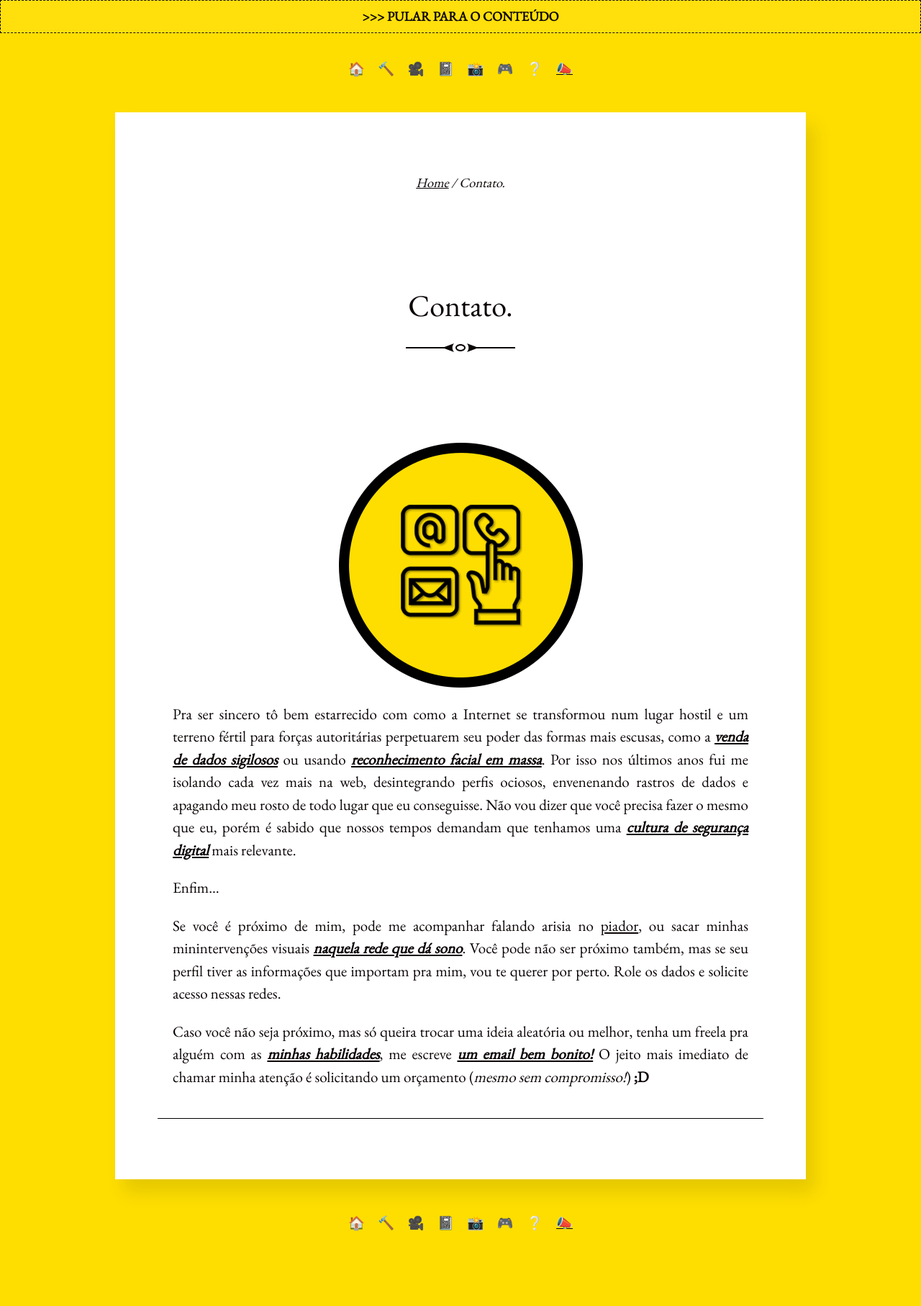
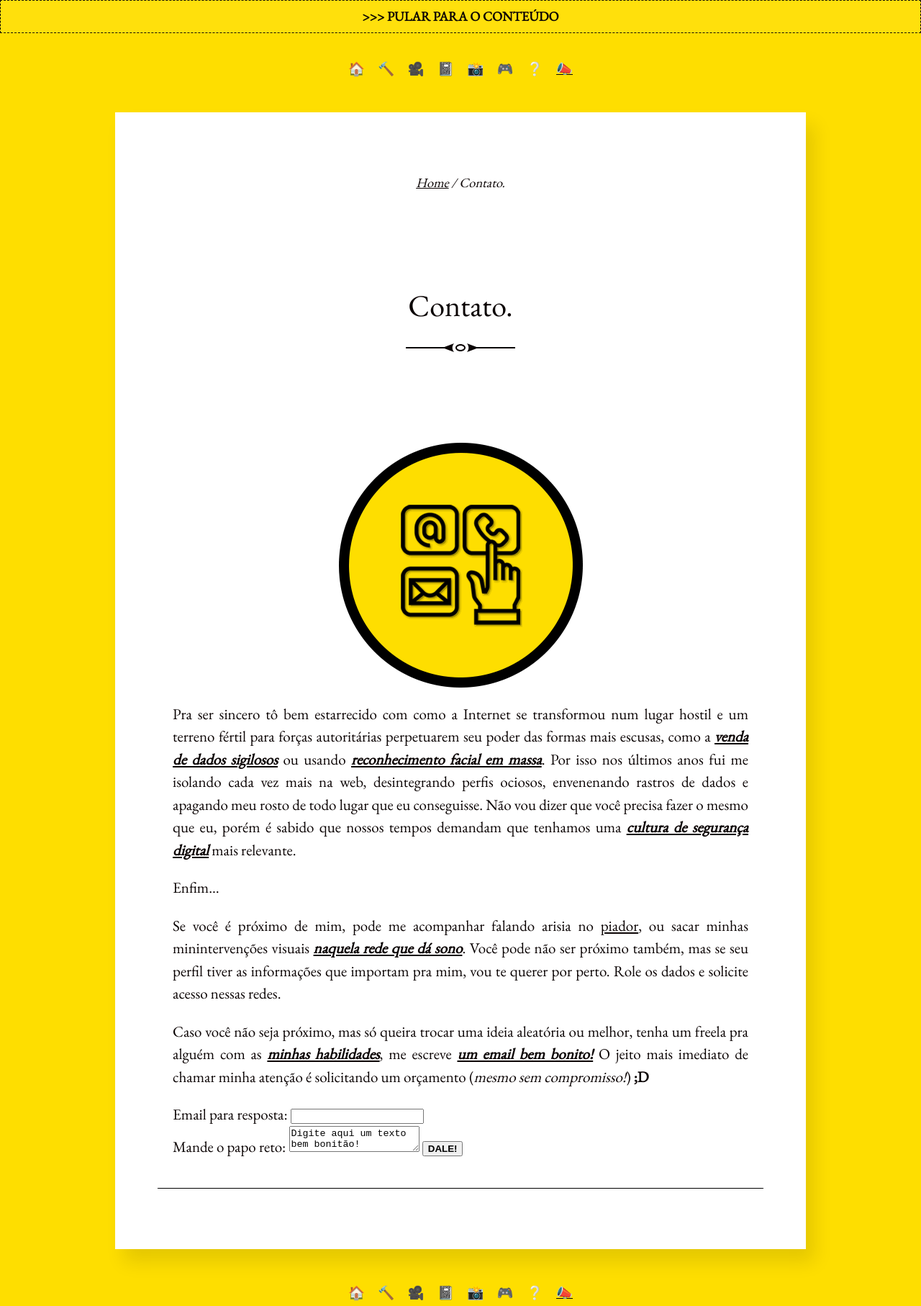
Before and after one commit to tropicaos/laueu, a Jekyll site: the page built from contato.md, in a window 1280 px wide. Shown: the whole page at 72% size. Built offline with Jekyll 4.4.1, drawn with Linux system fonts in a browser that asks for light colours; before the commit the page ends 1717 px from its top, so only the background shows below that.

Commit message:
CONTACT FORM, THE BEGGINING

```diff
--- a/contato.md
+++ b/contato.md
@@ -13,3 +13,22 @@ Enfim...
 Se você é próximo de mim, pode me acompanhar falando arisia no [piador](https://twitter.com/laureano_eu){:target="_blank"}, ou sacar minhas minintervenções visuais [***naquela rede que dá sono***](https://instagram.com/laureano.eu){:target="_blank"}. Você pode não ser próximo também, mas se seu perfil tiver as informações que importam pra mim, vou te querer por perto. Role os dados e solicite acesso nessas redes.
 
 Caso você não seja próximo, mas só queira trocar uma ideia aleatória ou melhor, tenha um freela pra alguém com as [***minhas habilidades***](/sobre.html){:target="_blank"}, me escreve [***um email bem bonito!***](mailto:contato@laureano.eu){:target="_blank"} O jeito mais imediato de chamar minha atenção é solicitando um orçamento (*mesmo sem compromisso!*) **;D**
+
+<form
+  action="https://formspree.io/f/xzbkgkea"
+  method="POST"
+>
+  <label>
+    Email para resposta:
+    <input type="text" name="_replyto" required>
+  </label>
+  <br>
+  <label>
+    Mande o papo reto:
+    <textarea maxlength="50" name="message">Digite aqui um texto bem bonitão!</textarea>
+  </label>
+
+  <!-- your other form fields go here -->
+
+  <button type="submit"><strong> DALE! </strong></button>
+</form>
```
